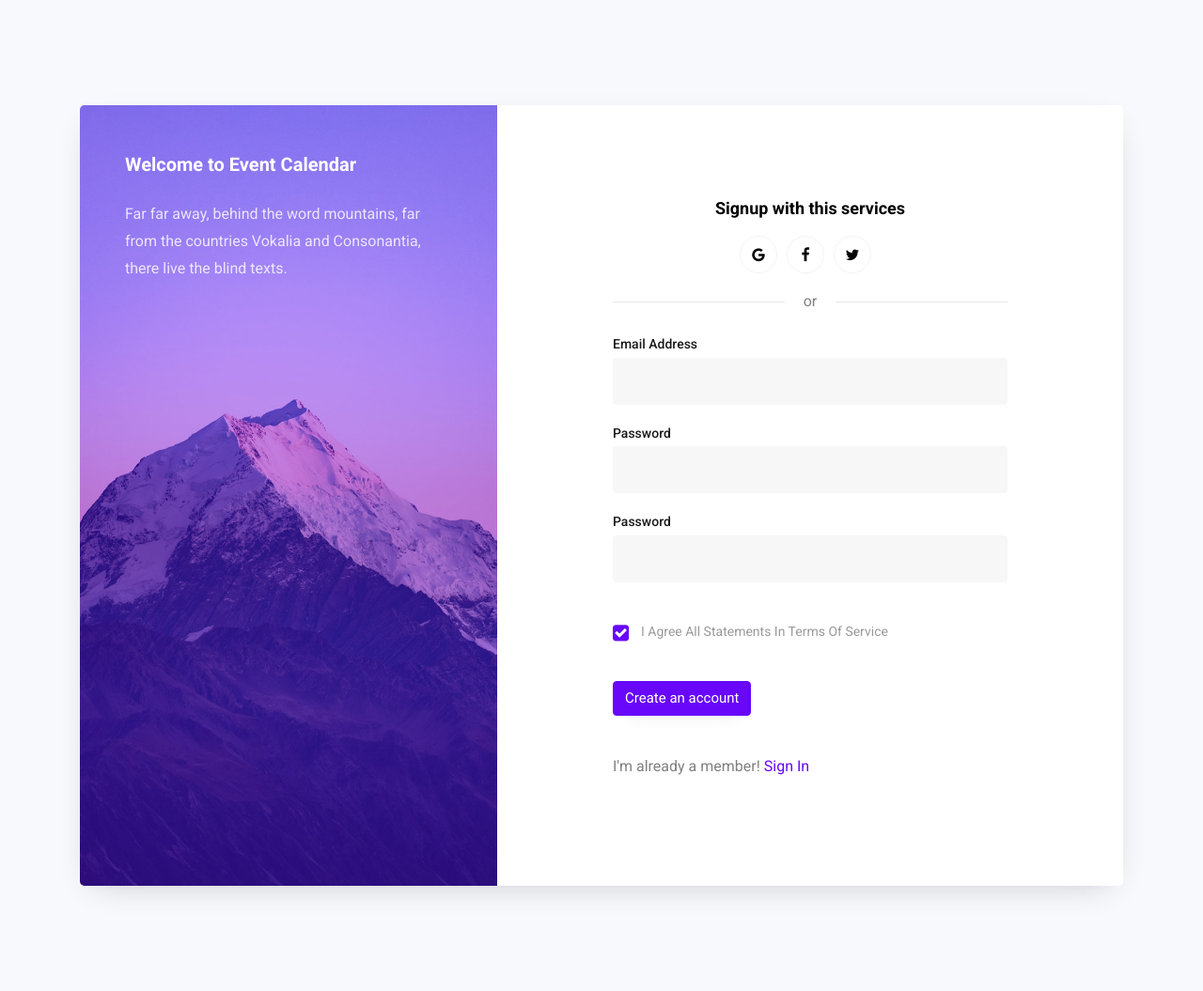
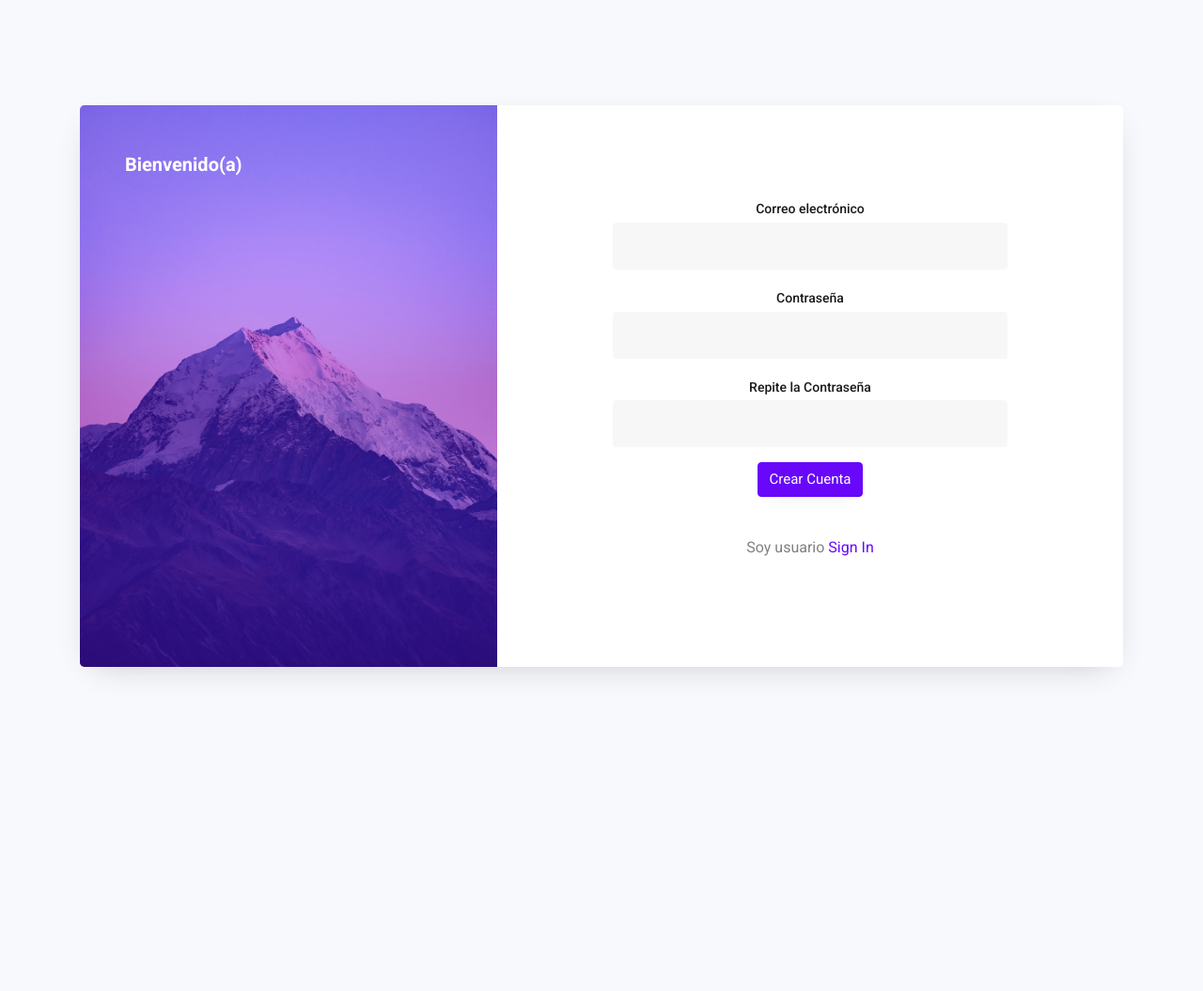
Before and after one commit to melvinportillo/Calendario2.1, a Django app: page /accounts/signup/ in a window 1280 px wide. Shown: the whole page at 94% size. After the commit the page ends 719 px from the top, so only its background shows below. Run offline with Django 3.2, Linux system fonts and the light colour scheme; parts of the project's set-up code (start-up, migrations or seed data) failed here and were passed over; some libraries are stand-ins or nearby versions.

Commit message:
Act 07 02f

```diff
--- a/templates/accounts/signup.html
+++ b/templates/accounts/signup.html
@@ -20,15 +20,16 @@
                         <div class="wrap d-md-flex">
                             <div class="text-wrap p-4 p-lg-5 d-flex img" style="background-image: url({% static 'images/bg.jpg' %});">
                                 <div class="text w-100">
-                                    <h2 class="mb-4">Welcome to Event Calendar</h2>
-                                    <p>Far far away, behind the word mountains, far from the countries Vokalia and Consonantia, there live the blind texts.</p>
+                                    <h2 class="mb-4">Bienvenido(a)</h2>
+                                  <!--  <p>Far far away, behind the word mountains, far from the countries Vokalia and Consonantia, there live the blind texts.</p>
+                                -->
                                 </div>
                             </div>
                             <div class="login-wrap p-4 p-md-5">
                                 <div class="row justify-content-center py-md-5">
                                     <div class="col-lg-9">
                                         <div class="social-wrap">
-                                            <h3 class="mb-3 text-center">Signup with this services</h3>
+                                            <!--<h3 class="mb-3 text-center">Signup with this services</h3>
                                             <p class="social-media d-flex justify-content-center">
                                                 <a href="#" class="social-icon google d-flex align-items-center justify-content-center"><span class="fa fa-google"></span></a>
                                                 <a href="#" class="social-icon facebook d-flex align-items-center justify-content-center"><span class="fa fa-facebook"></span></a>
@@ -37,51 +38,51 @@
                                             <p class="or">
                                                 <span>or</span>
                                             </p>
-                                        </div>
+                                        </div>-->
                                         <form action="#" method="post" class="signup-form">
                                             {% csrf_token %}
                                             <div class="row">
                                                 <div class="col-md-12">
                                                     <div class="form-group">
-                                                        <label class="label" for="email">Email Address</label>
+                                                        <label class="label" for="email">Correo electrónico</label>
                                                         {{ form.email }}
                                                         <span class="text-danger">{{ form.errors.email }}</span>
                                                     </div>
                                                 </div>
                                                 <div class="col-md-12">
                                                     <div class="form-group">
-                                                        <label class="label" for="password">Password</label>
+                                                        <label class="label" for="password">Contraseña</label>
                                                         {{ form.password1 }}
                                                         <span class="text-danger">{{ form.errors.password1 }}</span>
                                                     </div>
                                                 </div>
                                                 <div class="col-md-12">
                                                     <div class="form-group">
-                                                        <label class="label" for="password">Password</label>
+                                                        <label class="label" for="password">Repite la Contraseña</label>
                                                         {{ form.password2 }}
                                                         <span class="text-danger">{{ form.errors.password2 }}</span>
                                                     </div>
                                                 </div>
-                                                <div class="col-md-12 my-4">
-                                                    <div class="form-group">
-                                                        <div class="w-100">
-                                                            <label class="checkbox-wrap checkbox-primary">
-                                                                I agree all statements in terms of service
-                                                                <input type="checkbox" checked />
-                                                                <span class="checkmark"></span>
-                                                            </label>
-                                                        </div>
-                                                    </div>
-                                                </div>
+{#                                                <div class="col-md-12 my-4">#}
+{#                                                    <div class="form-group">#}
+{#                                                        <div class="w-100">#}
+{#                                                            <label class="checkbox-wrap checkbox-primary">#}
+{#                                                                I agree all statements in terms of service#}
+{#                                                                <input type="checkbox" checked />#}
+{#                                                                <span class="checkmark"></span>#}
+{#                                                            </label>#}
+{#                                                        </div>#}
+{#                                                    </div>#}
+{#                                                </div>#}
                                                 <div class="col-md-12">
                                                     <div class="form-group">
-                                                        <button type="submit" class="btn btn-primary">Create an account</button>
+                                                        <button type="submit" class="btn btn-primary">Crear Cuenta</button>
                                                     </div>
                                                 </div>
                                             </div>
                                         </form>
                                         <div class="w-100">
-                                            <p class="mt-4">I'm already a member! <a href="{% url 'accounts:signin' %}">Sign In</a></p>
+                                            <p class="mt-4">Soy usuario <a href="{% url 'accounts:signin' %}">Sign In</a></p>
                                         </div>
                                     </div>
                                 </div>
```
Also changed, not shown: templates/accounts/signin.html (+8 -8 lines), templates/calendar.html (+5 -5 lines), templates/calendarapp/calendar.html (+9 -9 lines), templates/calendarapp/dashboard.html (+6 -6 lines), templates/calendarapp/events_list.html (+4 -4 lines), 1 other file.
